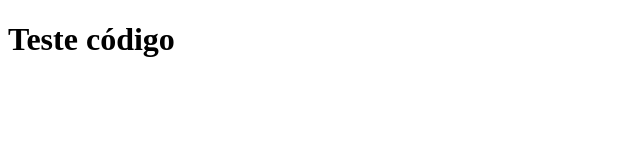
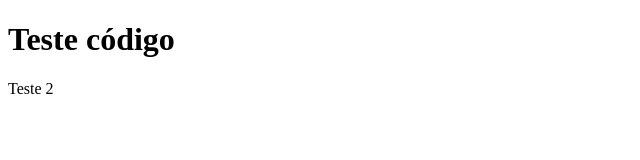
Before and after one commit to lecianealves/php_site_simples, a plain HTML site: page index.html in a window 1280 px wide. Shown: the full height of the page, 0-640 px from the left. Drawn offline with Linux system fonts and the light colour scheme.

Commit message:
Atualizando index

```diff
--- a/index.html
+++ b/index.html
@@ -9,7 +9,9 @@
 <body>
     <!-- Home Page Site-->
     <h1>Teste código</h1>
-
+    <nav>
+        <p>Teste 2</p>
+    </nav>
     <!-- Blocos -->
 </body>
 </html>
```
